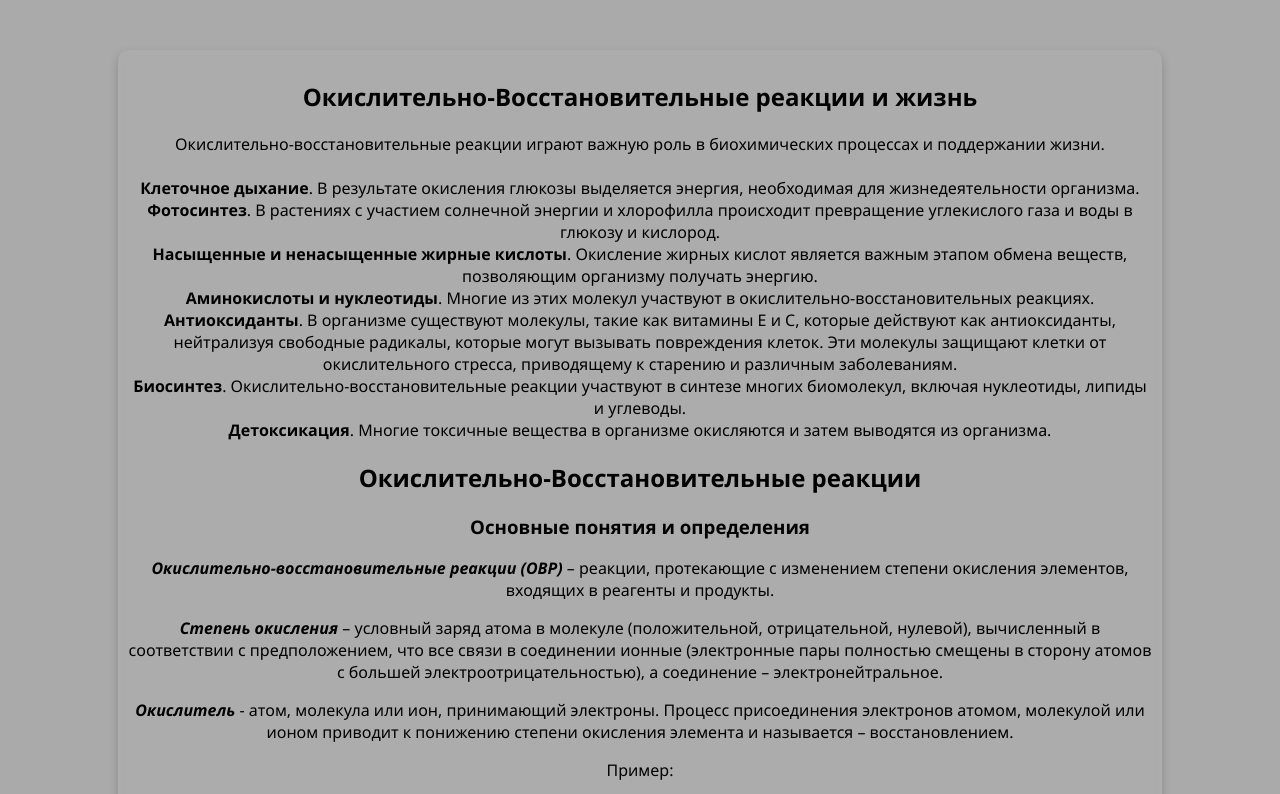
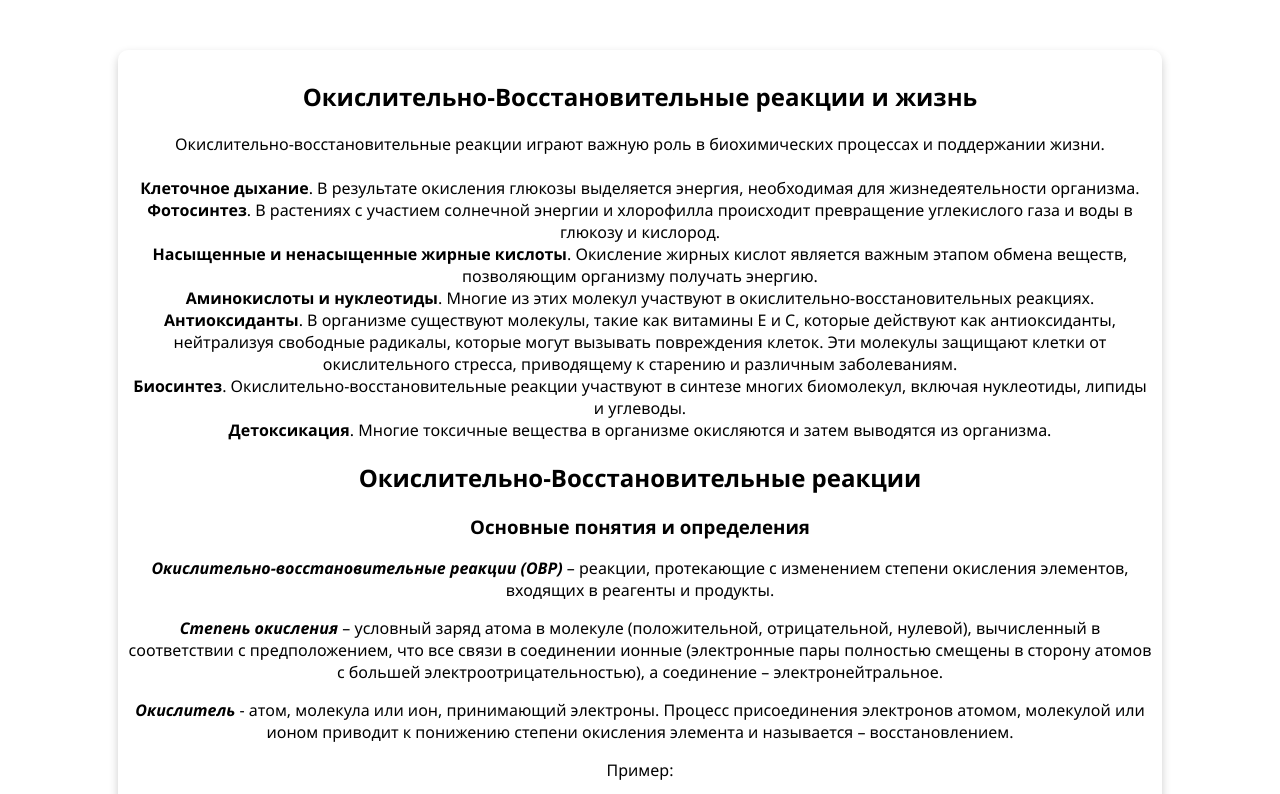
Before and after one commit to Levonze/OVR-Program, a plain HTML site: page index.html in a window 1280 px wide. Shown: the top 794 px of the page. Drawn offline with Linux system fonts and the light colour scheme.

Commit message:
Update main.css

```diff
--- a/main.css
+++ b/main.css
@@ -4,7 +4,7 @@ body {
     width: 100%;
     height: 100%;
     overflow-y: auto; /* Добавляем вертикальную прокрутку */
-    background-color: #aaa; /* Темный фон */
+    background-color: #fff; /* Темный фон */
 }
 
 .definition{
```
